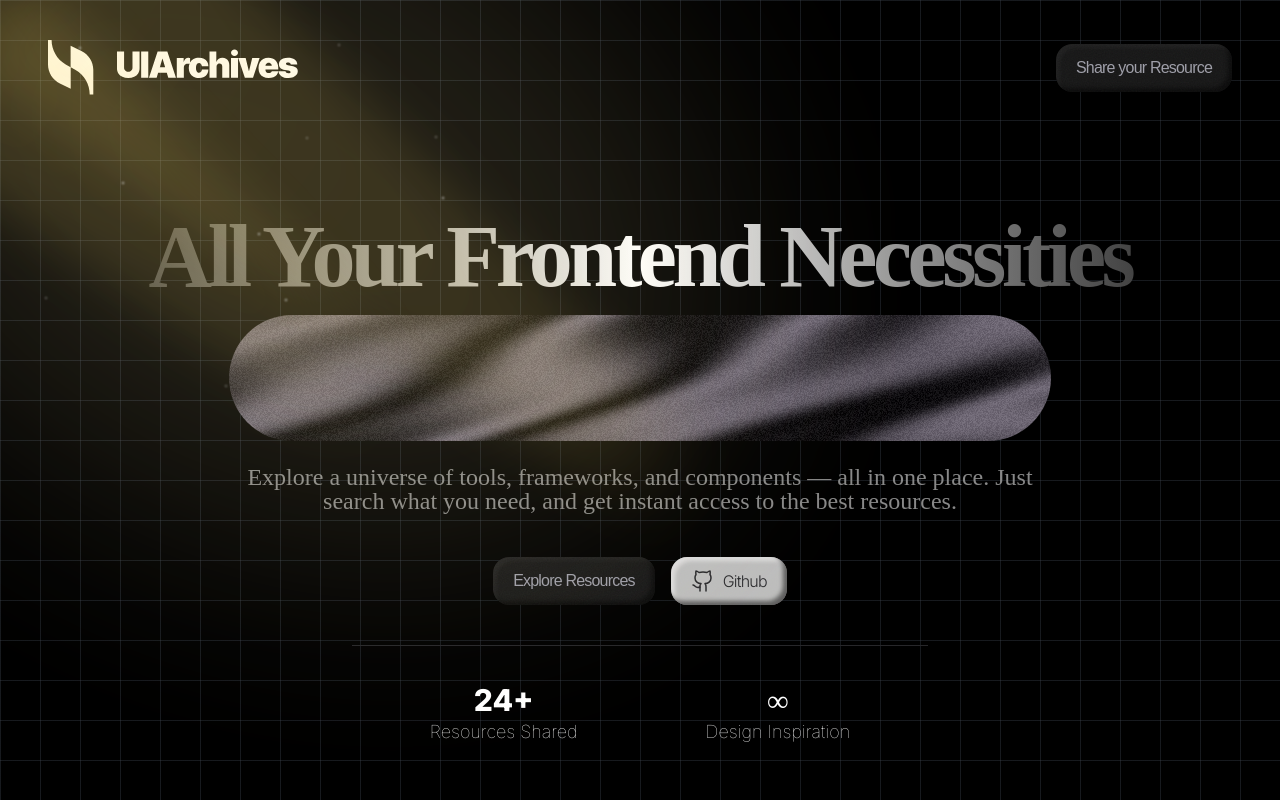
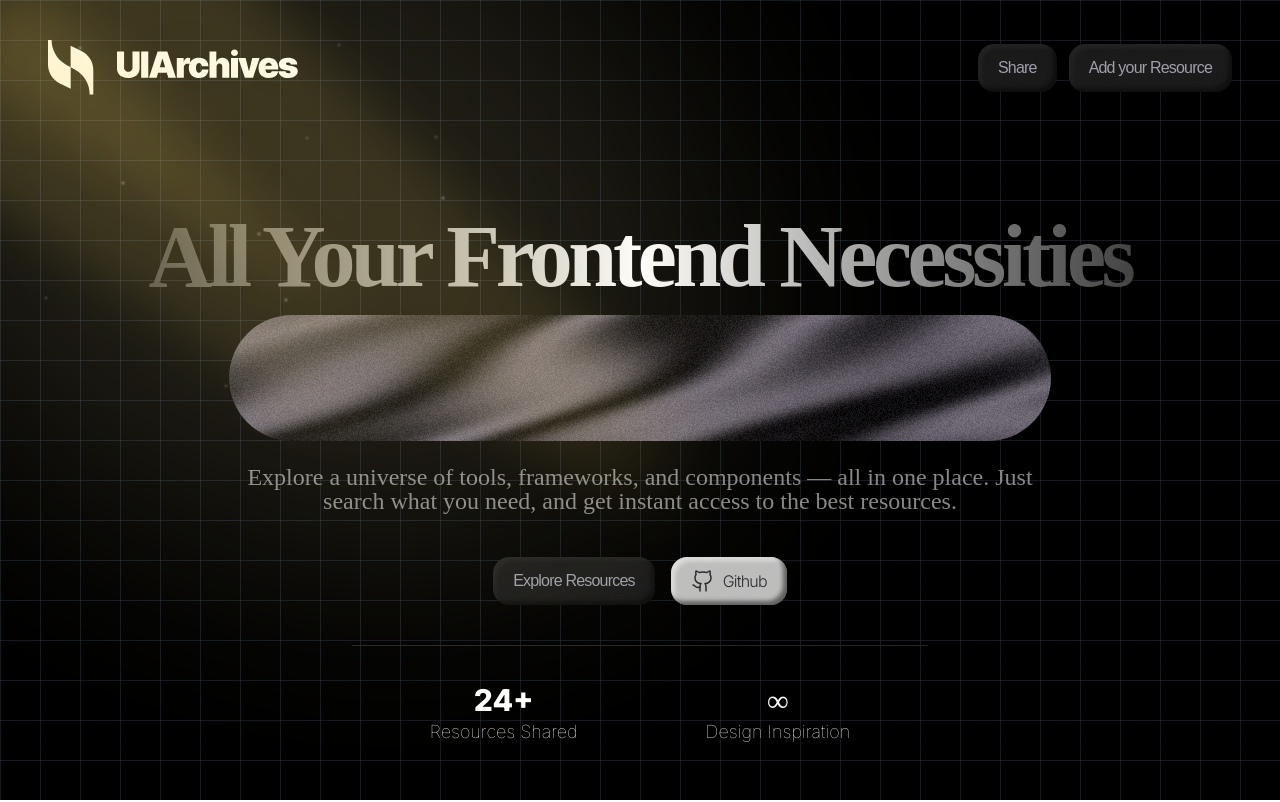
Before and after one commit to Malay146/UIArchives, a Next.js app: page / in a window 1280 px wide. Shown: the top 802 px of the page. Built offline with nearby package versions, Linux system fonts and the light colour scheme; a web font is replaced by a local one.

Commit message:
add buttons

```diff
--- a/app/page.tsx
+++ b/app/page.tsx
@@ -814,7 +814,7 @@ export default function Home() {
 
           {/* Filter & Search */}
           <div
-            className="filter scroll-mt-3 max-w-7xl tracking-tighter mt-8 sm:mt-10 md:mt-12 flex flex-col items-center px-4 sm:px-6 md:px-0"
+            className="filter scroll-mt-5 max-w-7xl tracking-tighter mt-8 sm:mt-10 md:mt-12 flex flex-col items-center px-4 sm:px-6 md:px-0"
             id="filter"
           >
             <div className="flex flex-wrap justify-center gap-2 sm:gap-2 md:gap-2">
@@ -893,10 +893,15 @@ const Navbar = () => {
         </svg>
       </Link>
 
-      <Button1 className="font-extralight tracking-tighter text-xs sm:text-sm md:text-base px-3 py-2 sm:px-4 sm:py-2.5 md:px-5 md:py-3 whitespace-nowrap">
-        <span className="hidden sm:inline">Share your Resource</span>
-        <span className="sm:hidden">Share</span>
-      </Button1>
+      <div className="flex items-center gap-3">
+        <Button1 className="font-extralight tracking-tighter text-xs sm:text-sm md:text-base px-3 py-2 sm:px-4 sm:py-2.5 md:px-5 md:py-3 whitespace-nowrap">
+          <span className="sm:inline">Share</span>
+        </Button1>
+        <Button1 className="font-extralight tracking-tighter text-xs sm:text-sm md:text-base px-3 py-2 sm:px-4 sm:py-2.5 md:px-5 md:py-3 whitespace-nowrap">
+          <span className="hidden sm:inline">Add your Resource</span>
+          <span className="sm:hidden">Add</span>
+        </Button1>
+      </div>
     </div>
   );
 };
```
